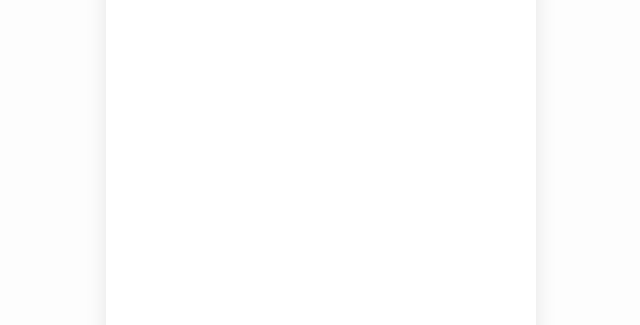
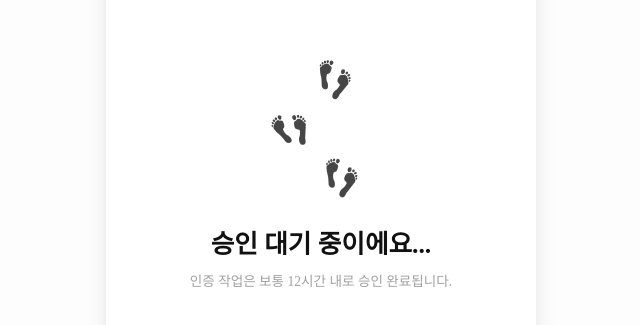
Before and after one commit to Slys0820/Team_seetven-frontend, a React (Create React App) app: page /wait in a window 1280 px wide. Before the commit this address had no page. Shown: the part 193-518 px from the top of the page, without its empty margins (319-959 px from the left). Built offline with nearby package versions, Linux system fonts and the light colour scheme.

Commit message:
저장용 커밋

```diff
--- a/src/App.js
+++ b/src/App.js
@@ -9,6 +9,9 @@ import Certification from "./pages/Certification";
 import Post from "./pages/Post";
 import WriteEnd from "./pages/WriteEnd";
 import MakeProfileCard from "./pages/MakeProfileCard";
+import CertificationWait from "./pages/CertificationWait";
+import WholePost from "./pages/WholePost";
+import Storage from "./pages/Storage";
 
 function App() {
   return (
@@ -23,6 +26,9 @@ function App() {
             <Route path="/test" element={<TestPage />} />
             <Route path="/certification" element={<Certification />} />
             <Route path="/post" element={<Post />} />
+            <Route path="/wait" element={<CertificationWait />} />
+            <Route path="/wholepost" element={<WholePost />} />
+            <Route path="/storage" element={<Storage />} />
           </Routes>
         </AppLayout>
       </BrowserRouter>
--- /dev/null
+++ b/src/pages/CertificationWait.jsx
@@ -0,0 +1,156 @@
+import React, { useState } from "react";
+import styled from "styled-components";
+import { useNavigate } from "react-router-dom";
+
+// 전체 화면 레이아웃 (이전 Box 디자인과 통일감 유지)
+const Box = styled.div`
+  display: flex;
+  flex-direction: column;
+  align-items: center;
+  justify-content: center; /* 중앙 정렬 */
+  width: 100%;
+  height: 100dvh;
+  padding: 0 20px 40px 20px;
+  box-sizing: border-box;
+`;
+
+// 상단 이미지 영역 (발자국 등 들어갈 자리)
+const ImageArea = styled.div`
+  margin-bottom: 40px;
+  display: flex;
+  justify-content: center;
+  align-items: center;
+  height: 100px; /* 임시 높이 지정 */
+
+  img {
+    max-width: 100%;
+    height: auto;
+  }
+`;
+
+// 메인 타이틀
+const MainTitle = styled.h2`
+  font-size: 1.6rem;
+  font-weight: bold;
+  color: #111111;
+  margin: 0 0 12px 0;
+  text-align: center;
+`;
+
+// 서브 설명 문구
+const SubDescription = styled.p`
+  font-size: 0.85rem;
+  color: #a0a0a0;
+  margin: 0 0 30px 0;
+  text-align: center;
+  line-height: 1.4;
+`;
+
+// [인증 실패 전용] 안내사항 박스
+const FailGuideBox = styled.div`
+  width: 100%;
+  background-color: #fcfcfc; /* 연한 회색 톤 */
+  border: 1px solid #f0f0f0;
+  border-radius: 8px;
+  padding: 15px;
+  box-sizing: border-box;
+  text-align: left;
+  margin-bottom: auto; /* 버튼을 아래로 밀어내기 위함 */
+
+  p {
+    font-size: 0.8rem;
+    font-weight: bold;
+    color: #555555;
+    margin: 0 0 8px 0;
+  }
+
+  ul {
+    list-style: none;
+    padding: 0;
+    margin: 0;
+  }
+
+  li {
+    font-size: 0.75rem;
+    color: #666666;
+    margin-bottom: 4px;
+    line-height: 1.4;
+
+    &:last-child {
+      margin-bottom: 0;
+    }
+  }
+`;
+
+// 재시도 버튼 (이전 SubmitButton 스타일 기반)
+const RetryButton = styled.button`
+  width: 100%;
+  height: 3rem;
+  background-color: #d1d1d6; /* 시안의 연한 회색 버튼 */
+  color: #111111;
+  border: none;
+  border-radius: 10px;
+  font-size: 1rem;
+  font-weight: bold;
+  cursor: pointer;
+  margin-top: auto; /* 승인 대기 상태일 땐 여백으로 바닥 유지, 실패 상태일 땐 하단 고정 */
+  flex-shrink: 0;
+`;
+
+function CertificationWait() {
+  const navigate = useNavigate();
+
+  // 🚀 백엔드 연동용 핵심 상태값
+  // "wait" : 승인 대기 중 화면
+  // "fail" : 인증 실패 화면
+  const [status, setStatus] = useState("wait");
+
+  // 재시도 버튼 클릭 시 다시 인증 페이지로 이동
+  const handleRetry = () => {
+    navigate("/certification"); // 실제 인증 페이지 경로에 맞게 수정하세요!
+  };
+
+  return (
+    <Box>
+      {/* 1. 승인 대기 중 상태 UI */}
+      {status === "wait" && (
+        <>
+          <ImageArea style={{ marginTop: "auto" }}>
+            {/* 발자국 이미지 들어올 자리 (src 비워둠) */}
+            <img src="./steps.png" alt="발자국 이미지" />
+          </ImageArea>
+
+          <MainTitle>승인 대기 중이에요...</MainTitle>
+          <SubDescription style={{ marginBottom: "auto" }}>
+            인증 작업은 보통 12시간 내로 승인 완료됩니다.
+          </SubDescription>
+        </>
+      )}
+
+      {/* 2. 인증 실패 상태 UI */}
+      {status === "fail" && (
+        <>
+          <MainTitle style={{ marginTop: "auto" }}>
+            인증에 실패했어요...
+          </MainTitle>
+          <SubDescription>
+            필수로 인증해야 하는 항목을 다시 확인해 주세요.
+          </SubDescription>
+
+          <FailGuideBox>
+            <p>[인증 서류 첨부 안내]</p>
+            <ul>
+              <li>• 학생증 : 성명, 학교명, 학번, 사진이 포함된 앞면</li>
+              <li>• 재학/휴학 증명서: 최근 1개월 이내에 발급된 서류</li>
+              <li>• 포털 로그인 화면: 학교 로고와 이름이 함께 나오는 화면</li>
+            </ul>
+          </FailGuideBox>
+
+          <RetryButton onClick={handleRetry}>재시도</RetryButton>
+        </>
+      )}
+    </Box>
+  );
+}
+
+export default CertificationWait;
--- /dev/null
+++ b/src/pages/Storage.jsx
@@ -0,0 +1,26 @@
+import styled from "styled-components";
+import { useNavigate } from "react-router-dom";
+
+const Temp_style = styled.div`
+  display: flex;
+  justify-content: center;
+  flex-direction: column;
+  align-items: center;
+  height: 100vh;
+`;
+
+function Storage() {
+  const navigate = useNavigate();
+  return (
+    <>
+      <Temp_style>
+        <h1>아직 빈 화면 입니다(현재 페이지: 테스트 전용 페이지)</h1>
+        <div2>
+          <h3>Global style 변경 필요</h3>
+        </div2>
+      </Temp_style>
+    </>
+  );
+}
+
+export default Storage;
--- /dev/null
+++ b/src/pages/WholePost.jsx
@@ -0,0 +1,26 @@
+import styled from "styled-components";
+import { useNavigate } from "react-router-dom";
+
+const Temp_style = styled.div`
+  display: flex;
+  justify-content: center;
+  flex-direction: column;
+  align-items: center;
+  height: 100vh;
+`;
+
+function WholePost() {
+  const navigate = useNavigate();
+  return (
+    <>
+      <Temp_style>
+        <h1>아직 빈 화면 입니다(현재 페이지: 테스트 전용 페이지)</h1>
+        <div2>
+          <h3>Global style 변경 필요</h3>
+        </div2>
+      </Temp_style>
+    </>
+  );
+}
+
+export default WholePost;
```
Also changed, not shown: public/steps.png (added).
